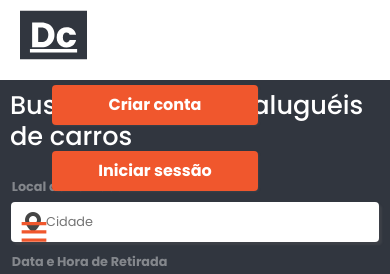
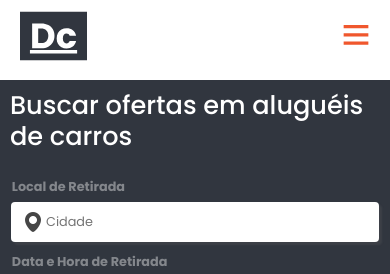
Before and after one commit to GabrielyPaz/projeto-integrador, a React (Vite) app: page / in a window 390 px wide. Shown: the top 274 px of the page. Built offline with nearby package versions, Linux system fonts and the light colour scheme.

Commit message:
Realizando reparo no navBar

```diff
--- a/src/Components/NavBar/Navbar.module.css
+++ b/src/Components/NavBar/Navbar.module.css
@@ -79,18 +79,25 @@
     color: #F0572D
 }
 
+.menu {
+  position: absolute;
+  top: 0;
+  right: 0;
+  margin: 20px;
+}
+
 nav {
     display: none;
 }
 
 /* ===== MENU HAMBURGUER ======== */
 
-@media(max-width:586px) {
+@media(max-width: 620px) {
   .menuHamburger {
       display: block;
   }
 
-  .loginBotoes {
+  .buttonNav {
       display: none;
   }
   .menuMobile {
```
